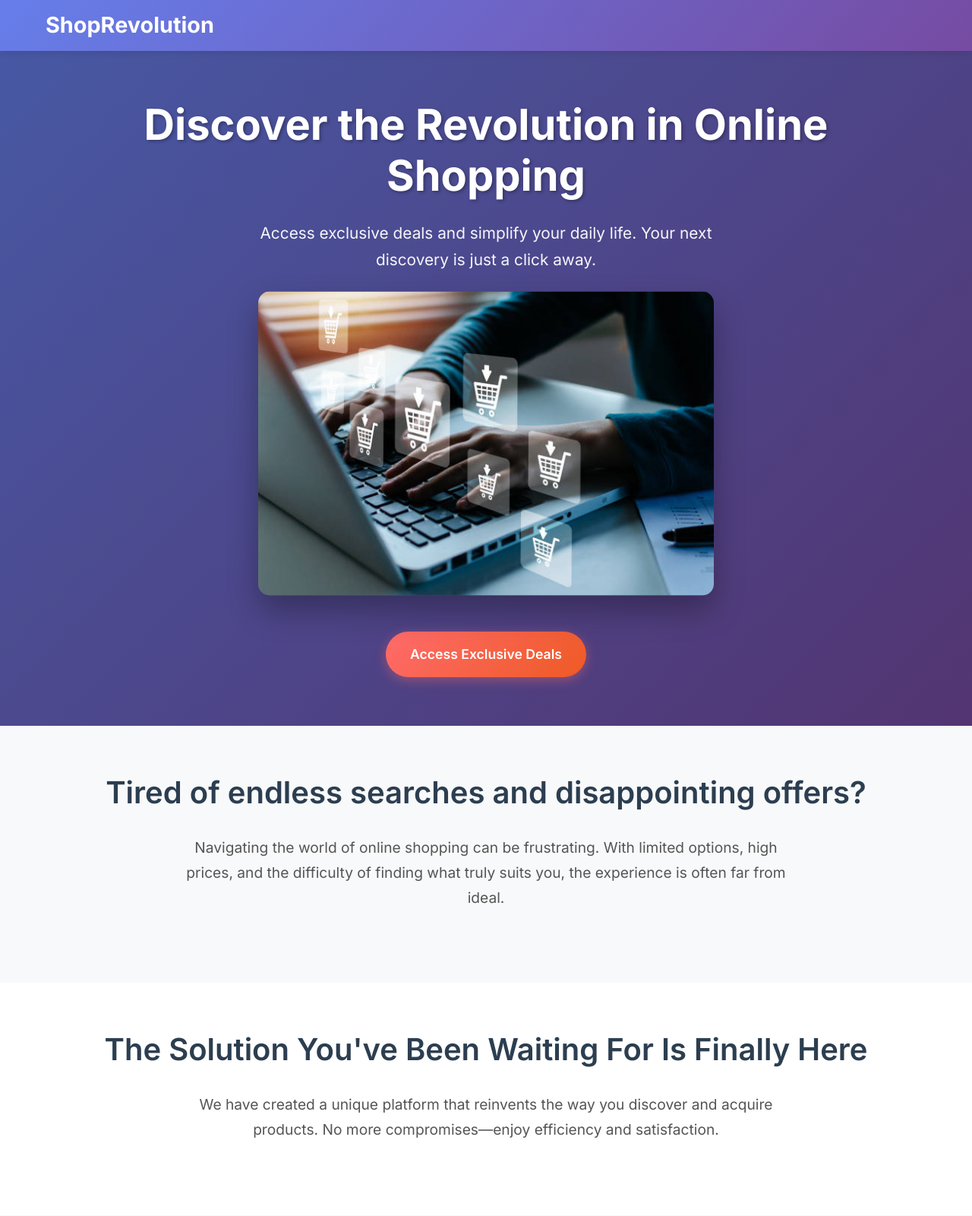
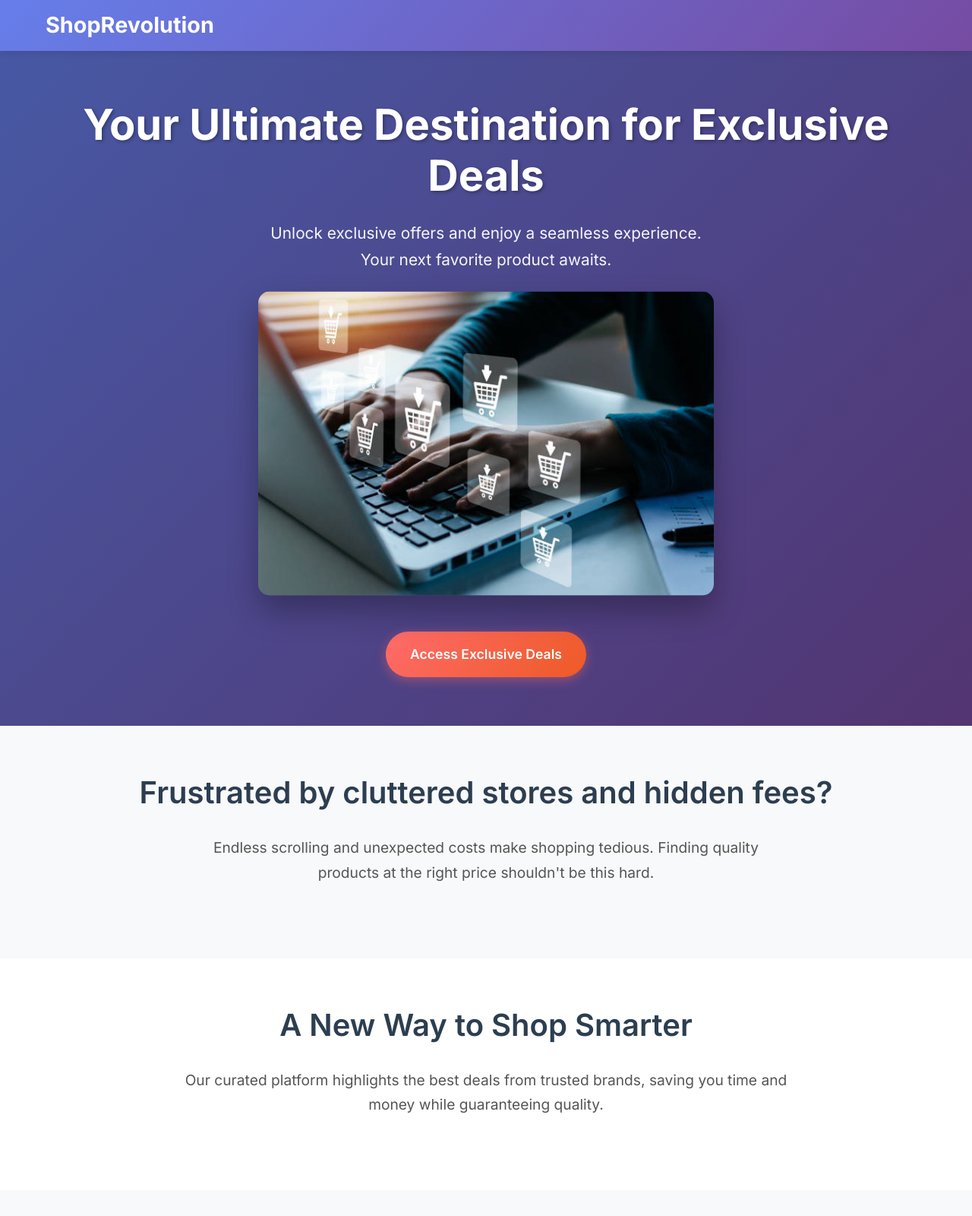
Before and after one commit to juniornjuinang12/shoprevolution-prelanding, a plain HTML site: page index.html in a window 1280 px wide. Shown: the top 1600 px of the page at 76% size. Drawn offline with Linux system fonts and the light colour scheme.

Commit message:
Update landing page content and tracking

```diff
--- a/index.html
+++ b/index.html
@@ -9,6 +9,14 @@
     <link rel="stylesheet" href="styles.css">
     <link href="https://fonts.googleapis.com/css2?family=Inter:wght@300;400;500;600;700&display=swap" rel="stylesheet">
     <link rel="stylesheet" href="https://cdnjs.cloudflare.com/ajax/libs/font-awesome/6.0.0/css/all.min.css">
+    <!-- Google Analytics placeholder -->
+    <script async src="https://www.googletagmanager.com/gtag/js?id=GA_MEASUREMENT_ID"></script>
+    <script>
+        window.dataLayer = window.dataLayer || [];
+        function gtag(){dataLayer.push(arguments);}
+        gtag('js', new Date());
+        gtag('config', 'GA_MEASUREMENT_ID');
+    </script>
 </head>
 <body>
     <!-- Header -->
@@ -24,12 +32,12 @@
     <section class="hero">
         <div class="container">
             <div class="hero-content">
-                <h1 class="hero-title">Discover the Revolution in Online Shopping</h1>
-                <p class="hero-subtitle">Access exclusive deals and simplify your daily life. Your next discovery is just a click away.</p>
+                <h1 class="hero-title">Join the Shopping Revolution Today</h1>
+                <p class="hero-subtitle">Unlock exclusive offers and enjoy a seamless experience. Your next favorite product awaits.</p>
                 <div class="hero-image">
                     <img src="assets/images/ecommerce_hero.jpg" alt="Modern online shopping" loading="lazy">
                 </div>
-                <a href="#" class="cta-button primary">Access Exclusive Deals</a>
+                <a href="https://example.com/offer" class="cta-button primary">Access Exclusive Deals</a>
             </div>
         </div>
     </section>
@@ -37,16 +45,16 @@
     <!-- Problem Section -->
     <section class="problem">
         <div class="container">
-            <h2 class="section-title">Tired of endless searches and disappointing offers?</h2>
-            <p class="section-text">Navigating the world of online shopping can be frustrating. With limited options, high prices, and the difficulty of finding what truly suits you, the experience is often far from ideal.</p>
+            <h2 class="section-title">Frustrated by cluttered stores and hidden fees?</h2>
+            <p class="section-text">Endless scrolling and unexpected costs make shopping tedious. Finding quality products at the right price shouldn't be this hard.</p>
         </div>
     </section>
 
     <!-- Solution Section -->
     <section class="solution">
         <div class="container">
-            <h2 class="section-title">The Solution You've Been Waiting For Is Finally Here</h2>
-            <p class="section-text">We have created a unique platform that reinvents the way you discover and acquire products. No more compromises—enjoy efficiency and satisfaction.</p>
+            <h2 class="section-title">A New Way to Shop Smarter</h2>
+            <p class="section-text">Our curated platform highlights the best deals from trusted brands, saving you time and money while guaranteeing quality.</p>
         </div>
     </section>
 
@@ -185,14 +193,14 @@
         <div class="container">
             <h2 class="section-title">Ready to Transform Your Shopping?</h2>
             <p class="section-text">Never miss a great deal again. Join thousands of satisfied users today.</p>
-            <a href="#" class="cta-button primary large">Start My Experience</a>
+            <a href="https://example.com/offer" class="cta-button primary large">Start My Experience</a>
         </div>
     </section>
 
     <!-- Footer -->
     <footer class="footer">
         <div class="container">
-            <p class="footer-text">© 2025 ShopRevolution. All rights reserved. | <a href="#">Privacy Policy</a> | <a href="#">Terms of Use</a> | This is a pre-landing page. Offers may vary.</p>
+            <p class="footer-text">© 2025 ShopRevolution. All rights reserved. | <a href="#">Privacy Policy</a> | <a href="#">Terms of Use</a> | This is a pre-landing page. Offers may vary. This site uses cookies for analytics.</p>
         </div>
     </footer>
 
--- a/script.js
+++ b/script.js
@@ -11,6 +11,9 @@ document.addEventListener('DOMContentLoaded', function() {
 
     // Add scroll animations
     initScrollAnimations();
+
+    // Simple A/B test for hero title
+    initABTestHero();
 });
 
 // Testimonials Slider
@@ -91,10 +94,9 @@ function initSmoothScrolling() {
                 button.style.transform = '';
             }, 150);
 
-            // Here you would typically redirect to your main offer page
-            // For demo purposes, we'll show an alert
+            // Redirect to main offer page after click animation
             setTimeout(() => {
-                alert('Redirection vers l\'offre principale...');
+                window.location.href = 'https://example.com/offer';
             }, 200);
         });
     });
@@ -125,6 +127,22 @@ function initScrollAnimations() {
         el.style.transition = 'opacity 0.6s ease, transform 0.6s ease';
         observer.observe(el);
     });
+}
+
+// Simple A/B test for hero title
+function initABTestHero() {
+    const heroTitle = document.querySelector('.hero-title');
+    if (!heroTitle) return;
+
+    let variant = localStorage.getItem('heroTitleVariant');
+    if (!variant) {
+        variant = Math.random() < 0.5 ? 'A' : 'B';
+        localStorage.setItem('heroTitleVariant', variant);
+    }
+
+    if (variant === 'B') {
+        heroTitle.textContent = 'Your Ultimate Destination for Exclusive Deals';
+    }
 }
 
 // Add some interactive hover effects
```
Also changed, not shown: 1 other file.
